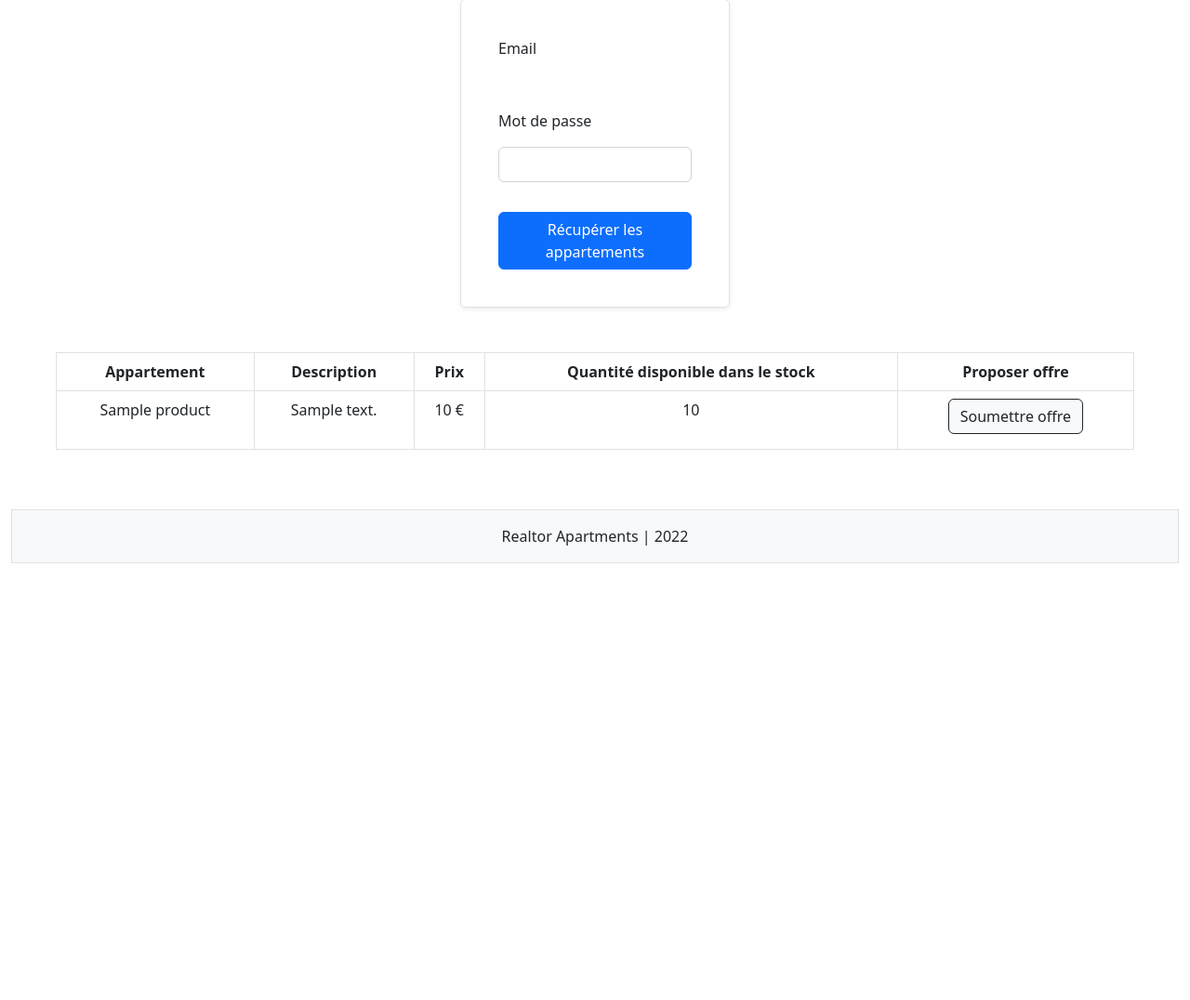
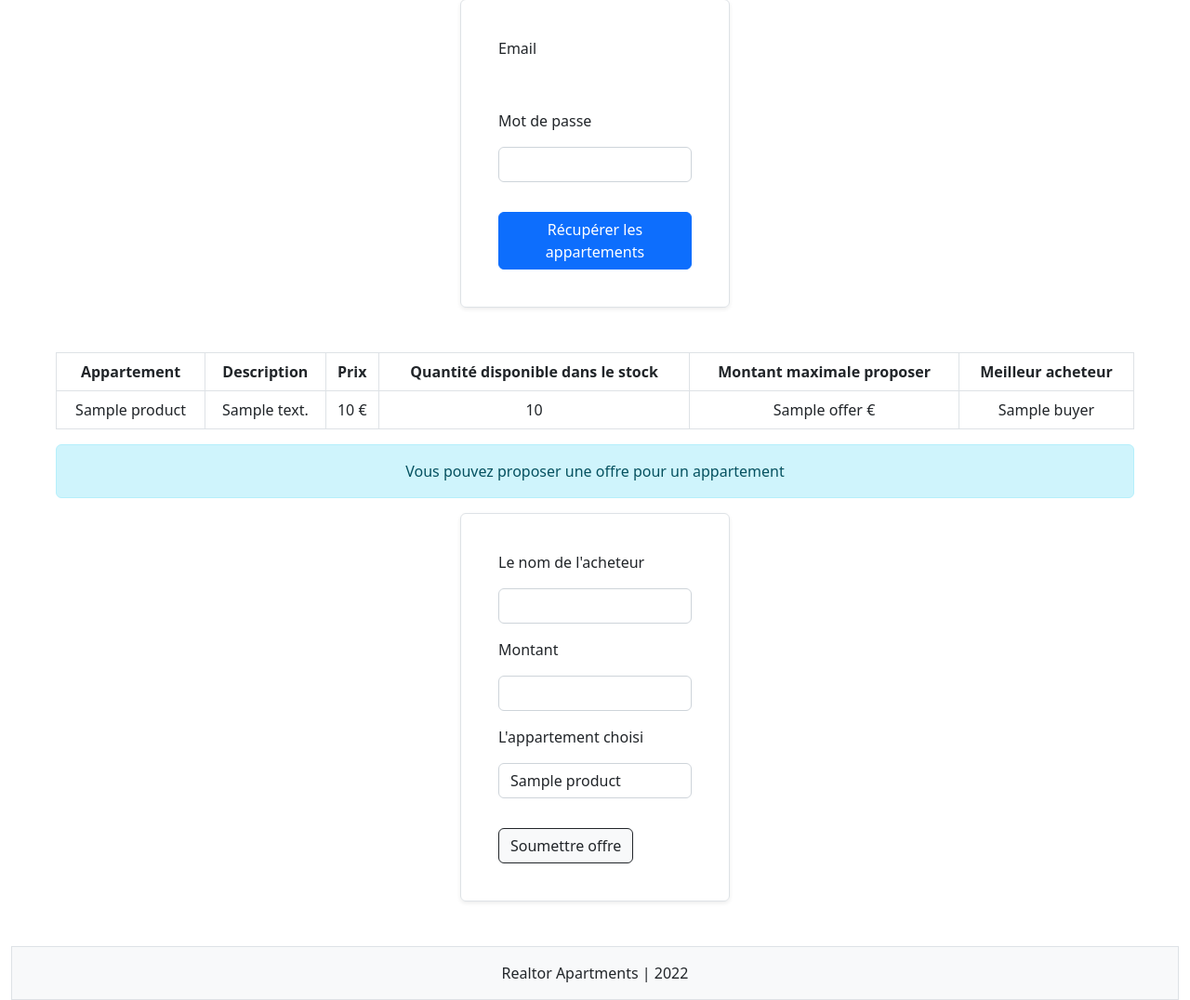
Before and after one commit to omagomadov/Realtor, a Django app: template Django/realtor_client/apartments/templates/apartments/apartments.html in a window 1280 px wide. Shown: the part 283-1359 px from the top of the page at 93% size. Before the commit the page ends 889 px from the top, so only its background shows below. Run offline with Django 4.2, Linux system fonts and the light colour scheme; the template is opened without the code that fills it: most values are stand-ins (such as "Sample title", 1, 10 or a date in 2020).

Commit message:
Fixed some stuffs in apartment page & index page

```diff
--- a/Django/realtor_client/apartments/templates/apartments/apartments.html
+++ b/Django/realtor_client/apartments/templates/apartments/apartments.html
@@ -6,7 +6,7 @@ La liste des appartements
 
 {% block content %}
 
-<div class="d-flex justify-content-center ">
+<div class="d-flex justify-content-center">
     <form class="form-inline w-25 border p-4 rounded shadow-sm" action="{% url 'apartments:fetch' %}" method="post">
         {% csrf_token %}
         <div class="form-group m-3">
@@ -29,7 +29,8 @@ La liste des appartements
             <th scope="col">Description</th>
             <th scope="col">Prix</th>
             <th scope="col">Quantité disponible dans le stock</th>
-            <th scope="col">Proposer offre</th>
+            <th scope="col">Montant maximale proposer</th>
+            <th scope="col">Meilleur acheteur</th>
         </tr>
     </thead>
     <tbody>
@@ -39,20 +40,51 @@ La liste des appartements
             <td>{{ product.description }}</td>
             <td>{{ product.price }} €</td>
             <td>{{ product.qty_available }}</td>
-            <td>
-                <div>
-                    <button type="submit" class="btn mb-2 bg-light border border-dark">Soumettre offre</button>
-                </div>
-            </td>
+            <td> {{ product.offer }} €</td>
+            {% if product.buyer %}
+            <td>{{ product.buyer }}</td>
+            {% else %}
+            <td>Pas de meilleur acheteur pour le moment</td>
+            {% endif %}
         </tr>
         {% endfor %}
     </tbody>
+</table>
 
-</table>
+<div class="alert alert-info text-center" role="alert">
+    Vous pouvez proposer une offre pour un appartement
+</div>
+
+<div class="d-flex justify-content-center">
+    <form class="form-inline w-25 border p-4 rounded shadow-sm" action="{% url 'apartments:fetch' %}" method="get">
+        <div class="form-group m-3">
+            <label for="buyer" class="sr-only pb-3">Le nom de l'acheteur</label>
+            <input type="input" class="form-control" id="buyer" name="buyer">
+        </div>
+
+        <div class="form-group m-3">
+            <label for="amount" class="sr-only pb-3">Montant</label>
+            <input type="input" class="form-control" id="amount" name="amount">
+        </div>
+
+        <div class="form-group m-3">
+            <label for="apartment_name" class="sr-only pb-3">L'appartement choisi</label>
+            <select class="form-control" id="apartment_name">
+                {% for product in products %}
+                    <option value={{ product.name }}>{{ product.name }}</option>
+                {%  endfor %}
+              </select>
+        </div>
+
+        <button type="submit" class="btn m-3 bg-light border border-dark">Soumettre offre</button>
+    </form>
+</div>
+
 {% else %}
 <div class="alert alert-light" role="alert">
     <div class="alert alert-info text-center" role="alert">
-        Pour pouvoir récupérer les appartements depuis <b>Odoo</b> en passant par <b>XML-RPC</b>, il est nécessaire de retaper le mot de passe
+        Pour pouvoir récupérer les appartements depuis <b>Odoo</b> en passant par <b>XML-RPC</b>, il est nécessaire de
+        retaper le mot de passe
     </div>
 </div>
 {% endif %}
```
Also changed, not shown: Django/realtor_client/auth_odoo/templates/auth_odoo/index.html (+8 -6 lines).
